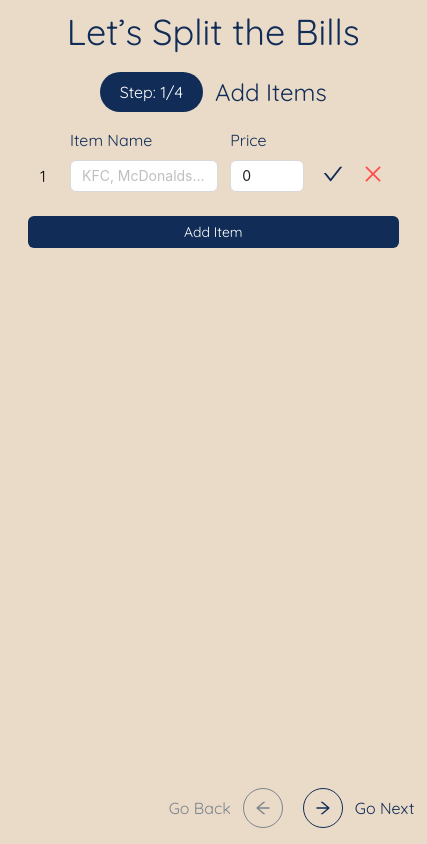
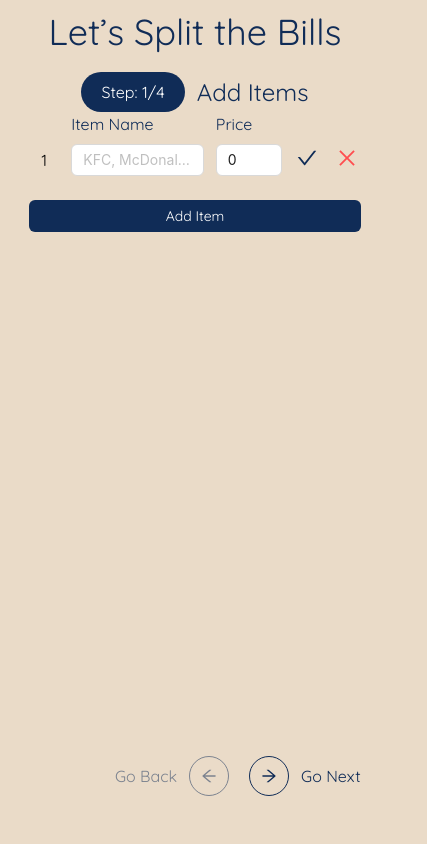
Before and after one commit to yemarn510/split, a Next.js app: page / in a window 390 px wide. Shown: the whole page, 427 px wide, since content can reach past the window. Built offline with nearby package versions, Linux system fonts and the light colour scheme.

Commit message:
Fixed size

```diff
--- a/src/app/globals.scss
+++ b/src/app/globals.scss
@@ -112,9 +112,9 @@ h5 {
   overflow-y: auto;
 
   @media (max-width: 575px){
-    width: 95vw;
+    width: 85vw;
     height: calc(100vh - 200px);
-    margin: 1rem;
+    margin: auto;
   }
 }
 
```
